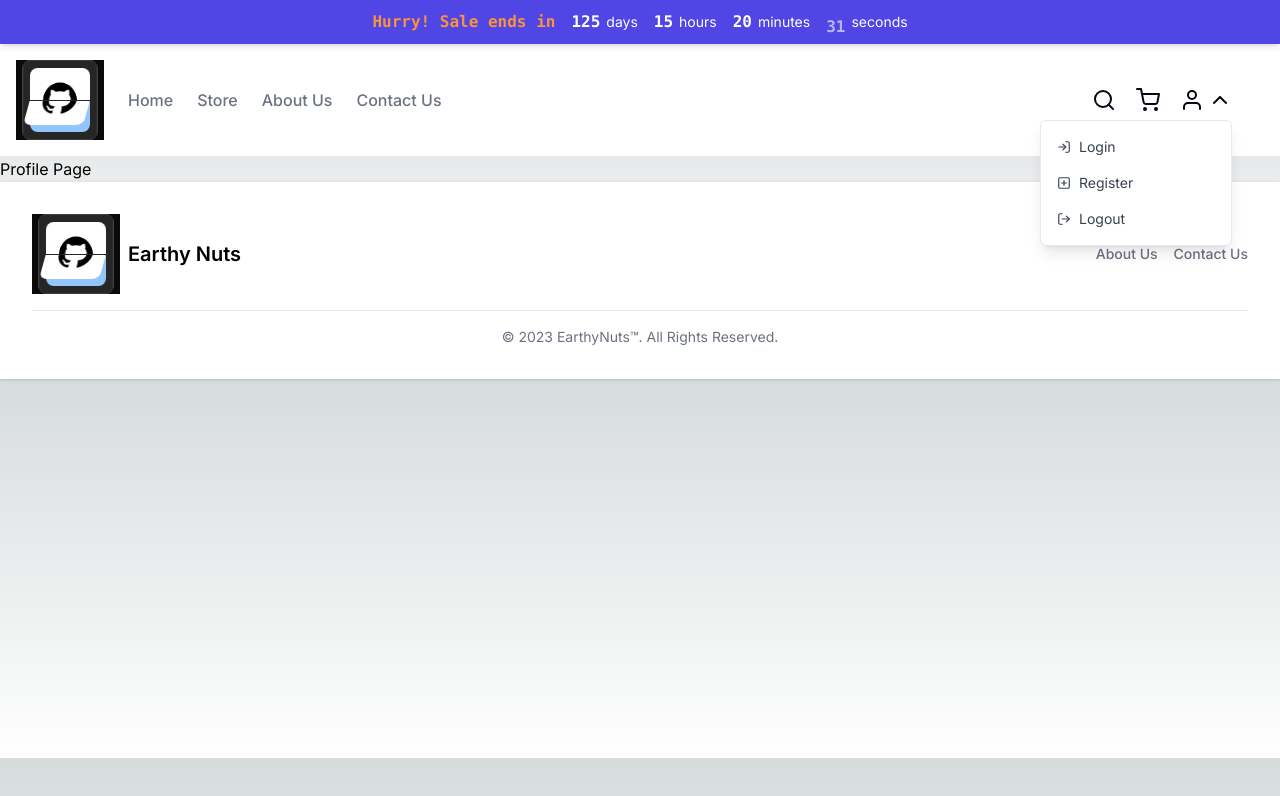
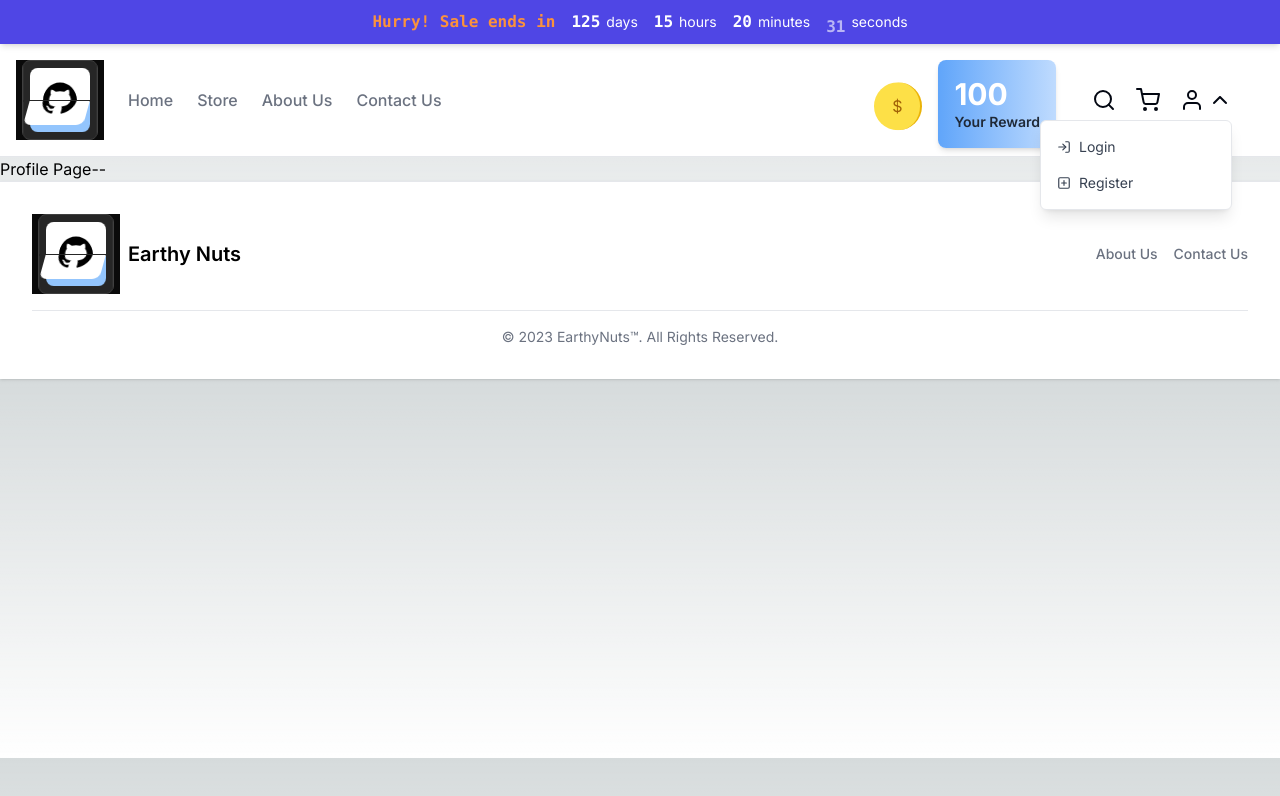
Before and after one commit to Siddharth0101/Ecommerce-Next.js, a Next.js app: page /profile in a window 1280 px wide. Both pictures are taken after a click on the button 1206 px from the left and 100 px from the top of the page. Shown: the top 796 px of the page. Built offline with nearby package versions, Linux system fonts and the light colour scheme.

Commit message:
added reward

```diff
--- a/src/app/(authentication)/login/page.js
+++ b/src/app/(authentication)/login/page.js
@@ -33,12 +33,14 @@ const Login = () => {
         id: Math.random(),
         text: "Email field is empty",
       });
+      return;
     }
     if (passwordRef.current.value === "") {
       setNotification({
         id: Math.random(),
         text: "Password field is empty",
       });
+      return;
     }
     try {
       const response = await fetch(
@@ -55,25 +57,25 @@ const Login = () => {
         }
       );
       const responseData = await response.json();
-      // console.log(responseData);
+
+      if (!response.ok) {
+        if (response.status === 400) {
+          setNotification({
+            id: Math.random(),
+            text: "Wrong credentials. Please check your email and password.",
+          });
+        }
+        return;
+      }
+
       dispatch(TokenSliceActions.DISPLAYNAME(responseData.displayName));
       dispatch(TokenSliceActions.LOGIN());
       localStorage.setItem("token", responseData.idToken);
 
-      if (!response.ok) {
-        if (response.status == 400) {
-          setNotification({
-            id: Math.random(),
-            text: "Something went wrong.",
-          });
-        }
-      }
-      if (response.ok) {
-        setNotification({
-          id: Math.random(),
-          text: "Login successful! Welcome back.",
-        });
-      }
+      setNotification({
+        id: Math.random(),
+        text: "Login successful! Welcome back.",
+      });
     } catch (error) {
       setNotification({
         id: Math.random(),
@@ -81,6 +83,7 @@ const Login = () => {
       });
     }
   };
+
   if (isLoading) {
     return <Loading />;
   }
--- a/src/app/(authentication)/profile/page.js
+++ b/src/app/(authentication)/profile/page.js
@@ -17,5 +17,10 @@ export default function Login() {
   if (isLoading) {
     return <Loader />;
   }
-  return <div>Profile Page</div>;
+  return (
+    <div>
+      Profile Page
+      {displayName}--{}
+    </div>
+  );
 }
--- a/src/app/components/header/Header.js
+++ b/src/app/components/header/Header.js
@@ -20,6 +20,7 @@ import { useRouter } from "next/navigation";
 import Link from "next/link";
 import { useDispatch, useSelector } from "react-redux";
 import { TokenSliceActions } from "@/app/store/tokenSlice";
+import RewardLogo from "./rewardLogo";
 
 export default function Header() {
   return (
@@ -38,6 +39,7 @@ const FlipNav = () => {
   return (
     <nav className="bg-white p-4 border-b-[1px] border-gray-200 flex items-center justify-between relative">
       <NavLeft setIsOpen={setIsOpen} />
+
       <NavRight />
       <NavMenu isOpen={isOpen} />
     </nav>
@@ -86,6 +88,7 @@ const NavRight = () => {
   const [openCart, setOpenCart] = useState(false);
   return (
     <div className="flex items-center gap-4">
+      <RewardLogo amount="100" />
       <motion.button
         whileHover={{ scale: 1.05 }}
         whileTap={{ scale: 0.95 }}
@@ -158,13 +161,19 @@ const UserDropdown = () => {
             {isLogged && (
               <Option text="Profile" Icon={FiUser} onClick={handleProfile} />
             )}
+            {!isLogged && (
               <Option text="Login" Icon={FiLogIn} onClick={handleLogIn} />
+            )}
+            {!isLogged && (
               <Option
                 text="Register"
                 Icon={FiPlusSquare}
                 onClick={handleRegister}
               />
+            )}
+            {isLogged && (
               <Option text="Logout" Icon={FiLogOut} onClick={handleLogout} />
+            )}
           </motion.ul>
         )}
       </AnimatePresence>
--- /dev/null
+++ b/src/app/components/header/rewardLogo.js
@@ -0,0 +1,23 @@
+import { motion } from "framer-motion";
+
+export default function RewardLogo({ amount }) {
+  return (
+    <div className="flex flex-col sm:flex-row items-center justify-center sm:items-start h-auto sm:h-20 mr-5 sm:ml-10 mt-2 sm:mt-0">
+      <motion.div
+        className="loader border-r-2 rounded-full border-yellow-500 bg-yellow-300 animate-bounce aspect-square w-8 sm:w-12 h-8 sm:h-12 flex justify-center items-center text-yellow-700 mb-0 sm:mb-0 mt-6"
+        whileHover={{ scale: 1.1 }}
+        whileTap={{ scale: 0.9 }}
+      >
+        $
+      </motion.div>
+      <div className="ml-2 sm:ml-4 bg-gradient-to-r from-blue-400 to-blue-200 rounded-lg shadow-md p-3 sm:p-4 text-center sm:text-left">
+        <div className="text-2xl sm:text-3xl font-bold text-white">
+          {amount}
+        </div>
+        <div className="text-xs sm:text-sm text-gray-800 font-semibold">
+          Your Reward
+        </div>
+      </div>
+    </div>
+  );
+}
```
Lines whose indentation alone changed are shown as unchanged.
